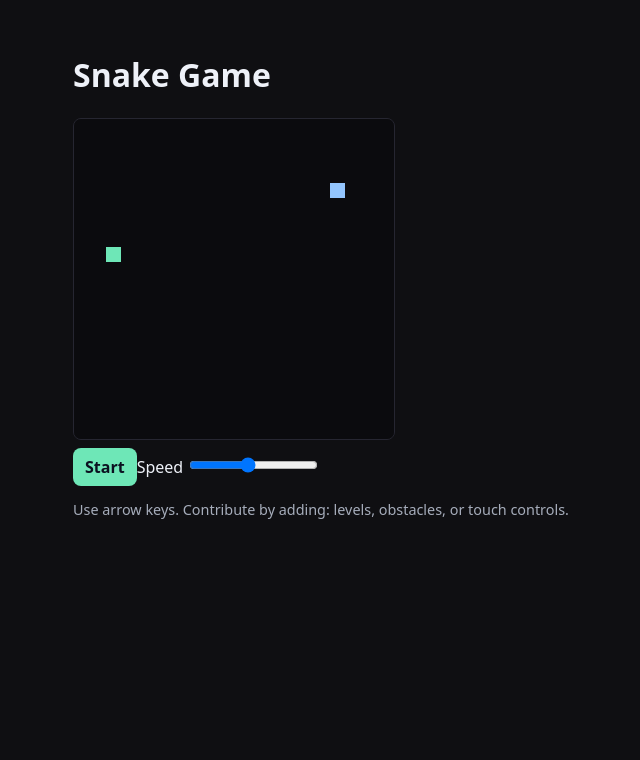
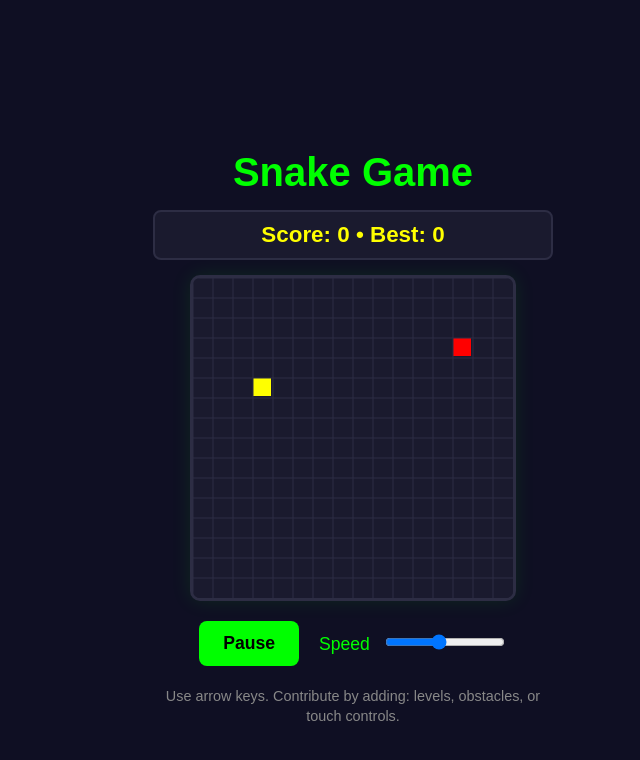
Before and after one commit to commitra/vanilla-verse, a plain HTML site: page projects/snake/index.html in a window 1280 px wide. Both pictures are taken after a click on the button "Start". Shown: the whole page, without its empty margins (287-927 px from the left). Drawn offline with Linux system fonts and the light colour scheme.

Commit message:
Add scoring and best-score persistence to Snake game

```diff
--- a/projects/snake/index.html
+++ b/projects/snake/index.html
@@ -1,22 +1,19 @@
 <!doctype html>
 <html lang="en">
-
 <head>
     <meta charset="utf-8">
     <meta name="viewport" content="width=device-width,initial-scale=1">
     <title>Snake Game</title>
     <link rel="stylesheet" href="./styles.css">
 </head>
-
 <body>
     <main>
-        <h1>Snake Game</h1><canvas id="board" width="320" height="320" aria-label="Snake game board"
-            role="img"></canvas>
-        <div class="controls"><button id="startBtn">Start</button><label>Speed <input id="speed" type="range" min="1"
-                    max="10" value="5"></label></div>
+        <h1>Snake Game</h1>
+        <div id="scoreboard">Score: 0 • Best: 0</div>
+        <canvas id="board" width="320" height="320" aria-label="Snake game board" role="img"></canvas>
+        <div class="controls"><button id="startBtn">Start</button><label>Speed <input id="speed" type="range" min="1" max="10" value="5"></label></div>
         <p class="notes">Use arrow keys. Contribute by adding: levels, obstacles, or touch controls.</p>
     </main>
     <script type="module" src="./main.js"></script>
 </body>
-
 </html>
--- a/projects/snake/main.js
+++ b/projects/snake/main.js
@@ -1,74 +1,230 @@
-// Minimal snake starter – designed for contributions.
 const canvas = document.getElementById('board');
 const ctx = canvas.getContext('2d');
-const size = 16; // grid size
-let snake, dir, food, timer;
+const size = 20;
+let snake, dir, food, timer, score, bestScore;
+let gameRunning = false;
+let gamePaused = false;
+
+// Initialize best score
+bestScore = Number(localStorage.getItem('snakeBestScore')) || 0;
 
 function reset() {
-    snake = [{ x: 8, y: 8 }];
+    snake = [{ x: 5, y: 5 }];
     dir = { x: 1, y: 0 };
     food = spawnFood();
+    score = 0;
+    gameRunning = true;
+    gamePaused = false;
+    updateScoreboard();
+    updateButtonText();
+    draw();
 }
 
 function spawnFood() {
-    return { x: Math.floor(Math.random() * (canvas.width / size)), y: Math.floor(Math.random() * (canvas.height / size)) };
+    return {
+        x: Math.floor(Math.random() * (canvas.width / size)),
+        y: Math.floor(Math.random() * (canvas.height / size))
+    };
+}
+
+function updateScoreboard() {
+    const scoreboard = document.getElementById('scoreboard');
+    if (scoreboard) {
+        scoreboard.textContent = `Score: ${score} • Best: ${bestScore}`;
+    }
+}
+
+function updateButtonText() {
+    const startBtn = document.getElementById('startBtn');
+    if (!gameRunning) {
+        startBtn.textContent = 'Start';
+    } else if (gamePaused) {
+        startBtn.textContent = 'Resume';
+    } else {
+        startBtn.textContent = 'Pause';
+    }
+}
+
+function gameOver() {
+    stop();
+    gameRunning = false;
+    gamePaused = false;
+    updateButtonText();
+
+    // Show game over message on canvas
+    ctx.fillStyle = 'rgba(0, 0, 0, 0.7)';
+    ctx.fillRect(0, 0, canvas.width, canvas.height);
+
+    ctx.fillStyle = '#ff0000';
+    ctx.font = '24px Arial';
+    ctx.textAlign = 'center';
+    ctx.fillText('GAME OVER', canvas.width / 2, canvas.height / 2 - 20);
+
+    ctx.fillStyle = '#ffffff';
+    ctx.font = '16px Arial';
+    ctx.fillText(`Final Score: ${score}`, canvas.width / 2, canvas.height / 2 + 10);
+    ctx.fillText(`Best Score: ${bestScore}`, canvas.width / 2, canvas.height / 2 + 30);
+    ctx.fillText('Click Start to play again', canvas.width / 2, canvas.height / 2 + 60);
 }
 
 function tick() {
+    if (!gameRunning || gamePaused) return;
+
     const head = { x: snake[0].x + dir.x, y: snake[0].y + dir.y };
-    // wrap
+
+    // Wrap around edges
     head.x = (head.x + canvas.width / size) % (canvas.width / size);
     head.y = (head.y + canvas.height / size) % (canvas.height / size);
 
-    // collision with body
-    if (snake.some(s => s.x === head.x && s.y === head.y)) {
-        stop();
-        draw();
-        return; // game over
+    // Collision detection - game ends if snake hits itself
+    if (snake.some(segment => segment.x === head.x && segment.y === head.y)) {
+        gameOver();
+        return;
     }
 
     snake.unshift(head);
+
+    // Check if food eaten
     if (head.x === food.x && head.y === food.y) {
         food = spawnFood();
+        score += 10;
+
+        // Update best score
+        if (score > bestScore) {
+            bestScore = score;
+            localStorage.setItem('snakeBestScore', bestScore);
+        }
+        updateScoreboard();
     } else {
         snake.pop();
     }
+
     draw();
 }
 
 function draw() {
-    ctx.fillStyle = '#0b0b0e';
+    // Clear canvas
+    ctx.fillStyle = '#1a1a2e';
     ctx.fillRect(0, 0, canvas.width, canvas.height);
-    ctx.fillStyle = '#6ee7b7';
-    for (const s of snake) ctx.fillRect(s.x * size, s.y * size, size - 1, size - 1);
-    ctx.fillStyle = '#93c5fd';
-    ctx.fillRect(food.x * size, food.y * size, size - 1, size - 1);
+
+    // Draw snake
+    ctx.fillStyle = '#ffff00';
+    for (const segment of snake) {
+        ctx.fillRect(segment.x * size, segment.y * size, size - 2, size - 2);
+    }
+
+    // Draw food
+    ctx.fillStyle = '#ff0000';
+    ctx.fillRect(food.x * size, food.y * size, size - 2, size - 2);
+
+    // Draw grid
+    ctx.strokeStyle = '#2d2d44';
+    ctx.lineWidth = 1;
+    for (let x = 0; x < canvas.width; x += size) {
+        ctx.beginPath();
+        ctx.moveTo(x, 0);
+        ctx.lineTo(x, canvas.height);
+        ctx.stroke();
+    }
+    for (let y = 0; y < canvas.height; y += size) {
+        ctx.beginPath();
+        ctx.moveTo(0, y);
+        ctx.lineTo(canvas.width, y);
+        ctx.stroke();
+    }
+
+    // Show pause message if game is paused
+    if (gamePaused && gameRunning) {
+        ctx.fillStyle = 'rgba(0, 0, 0, 0.7)';
+        ctx.fillRect(0, 0, canvas.width, canvas.height);
+
+        ctx.fillStyle = '#ffff00';
+        ctx.font = '24px Arial';
+        ctx.textAlign = 'center';
+        ctx.fillText('PAUSED', canvas.width / 2, canvas.height / 2);
+
+        ctx.fillStyle = '#ffffff';
+        ctx.font = '16px Arial';
+        ctx.fillText('Click Resume to continue', canvas.width / 2, canvas.height / 2 + 30);
+    }
 }
 
-function start() {
-    stop();
+function startGame() {
     reset();
     const speed = Number(document.getElementById('speed').value);
-    const ms = 300 - speed * 20; // faster when higher
+    const ms = 300 - speed * 20;
     timer = setInterval(tick, ms);
-    draw();
 }
 
-function stop() { clearInterval(timer); }
+function togglePause() {
+    if (!gameRunning) return;
 
-addEventListener('keydown', (e) => {
-    const k = e.key;
-    if (k === 'ArrowUp' && dir.y !== 1) dir = { x: 0, y: -1 };
-    if (k === 'ArrowDown' && dir.y !== -1) dir = { x: 0, y: 1 };
-    if (k === 'ArrowLeft' && dir.x !== 1) dir = { x: -1, y: 0 };
-    if (k === 'ArrowRight' && dir.x !== -1) dir = { x: 1, y: 0 };
+    gamePaused = !gamePaused;
+    updateButtonText();
+    draw(); // Redraw to show/hide pause message
+
+    if (!gamePaused) {
+        // If resuming, make sure timer is running
+        const speed = Number(document.getElementById('speed').value);
+        const ms = 300 - speed * 20;
+        clearInterval(timer);
+        timer = setInterval(tick, ms);
+    }
+}
+
+function stop() {
+    clearInterval(timer);
+}
+
+function handleButtonClick() {
+    if (!gameRunning) {
+        // Start new game
+        startGame();
+    } else {
+        // Toggle pause/resume
+        togglePause();
+    }
+}
+
+// Keyboard controls
+document.addEventListener('keydown', (e) => {
+    const key = e.key;
+
+    if (key === ' ' || key === 'p') {
+        // Space or P to pause/resume (only if game is running)
+        if (gameRunning) {
+            togglePause();
+        }
+        e.preventDefault(); // Prevent spacebar from scrolling page
+    } else if (gameRunning && !gamePaused) {
+        // Arrow keys only work when game is running and not paused
+        if (key === 'ArrowUp' && dir.y !== 1) dir = { x: 0, y: -1 };
+        else if (key === 'ArrowDown' && dir.y !== -1) dir = { x: 0, y: 1 };
+        else if (key === 'ArrowLeft' && dir.x !== 1) dir = { x: -1, y: 0 };
+        else if (key === 'ArrowRight' && dir.x !== -1) dir = { x: 1, y: 0 };
+    }
 });
 
-document.getElementById('startBtn').addEventListener('click', start);
+document.getElementById('startBtn').addEventListener('click', handleButtonClick);
 
-// TODOs for contributors:
-// - Add scoring and display current/best score (localStorage).
-// - Add levels and speed scaling.
-// - Add obstacles or walls toggle.
-// - Add mobile touch controls or on-screen D-pad.
-// - Add pause/resume and game over screen with restart.
+// Speed control
+document.getElementById('speed').addEventListener('input', function() {
+    if (gameRunning && !gamePaused) {
+        // Restart timer with new speed only if game is running and not paused
+        stop();
+        const speed = Number(this.value);
+        const ms = 300 - speed * 20;
+        timer = setInterval(tick, ms);
+    }
+});
+
+// Initialize game on load (but don't start automatically)
+window.addEventListener('load', function() {
+    updateScoreboard();
+    updateButtonText();
+    // Draw initial state but don't start game
+    snake = [{ x: 5, y: 5 }];
+    dir = { x: 1, y: 0 };
+    food = spawnFood();
+    draw();
+});
--- a/projects/snake/styles.css
+++ b/projects/snake/styles.css
@@ -1,42 +1,84 @@
 body {
-    font-family: system-ui;
-    background: #0f0f12;
-    color: #eef1f8;
+    font-family: 'Arial', sans-serif;
+    background: #0f0f23;
+    color: #ffffff;
     margin: 0;
     padding: 2rem;
-    display: grid;
-    place-items: center
+    display: flex;
+    justify-content: center;
+    align-items: center;
+    min-height: 100vh;
 }
 
 main {
-    max-width: 560px;
-    width: 100%
+    text-align: center;
+    max-width: 400px;
+}
+
+h1 {
+    color: #00ff00;
+    margin-bottom: 10px;
+    font-size: 2.5rem;
+}
+
+#scoreboard {
+    font-size: 1.4rem;
+    font-weight: bold;
+    margin: 15px 0;
+    color: #ffff00;
+    background: #1a1a2e;
+    padding: 10px;
+    border-radius: 8px;
+    border: 2px solid #2d2d44;
 }
 
 canvas {
-    background: #17171c;
-    border: 1px solid #262631;
-    border-radius: .5rem;
+    background: #1a1a2e;
+    border: 3px solid #2d2d44;
+    border-radius: 10px;
     display: block;
-    margin: .5rem 0
+    margin: 15px auto;
+    box-shadow: 0 0 20px rgba(0, 255, 0, 0.1);
 }
 
-button,
-input {
-    font: inherit
+.controls {
+    margin: 20px 0;
+    display: flex;
+    justify-content: center;
+    align-items: center;
+    gap: 20px;
 }
 
 button {
-    background: #6ee7b7;
-    color: #0b1020;
+    background: #00ff00;
+    color: #000;
     border: none;
-    padding: .5rem .75rem;
-    border-radius: .5rem;
-    font-weight: 600;
-    cursor: pointer
+    padding: 12px 24px;
+    border-radius: 8px;
+    font-weight: bold;
+    font-size: 1.1rem;
+    cursor: pointer;
+    transition: all 0.3s ease;
+}
+
+button:hover {
+    background: #ffff00;
+    transform: scale(1.05);
+}
+
+label {
+    font-size: 1.1rem;
+    color: #00ff00;
+}
+
+input[type="range"] {
+    width: 120px;
+    margin-left: 10px;
 }
 
 .notes {
-    color: #a6adbb;
-    font-size: .9rem
+    color: #888;
+    font-size: 0.9rem;
+    margin-top: 20px;
+    line-height: 1.4;
 }
```
